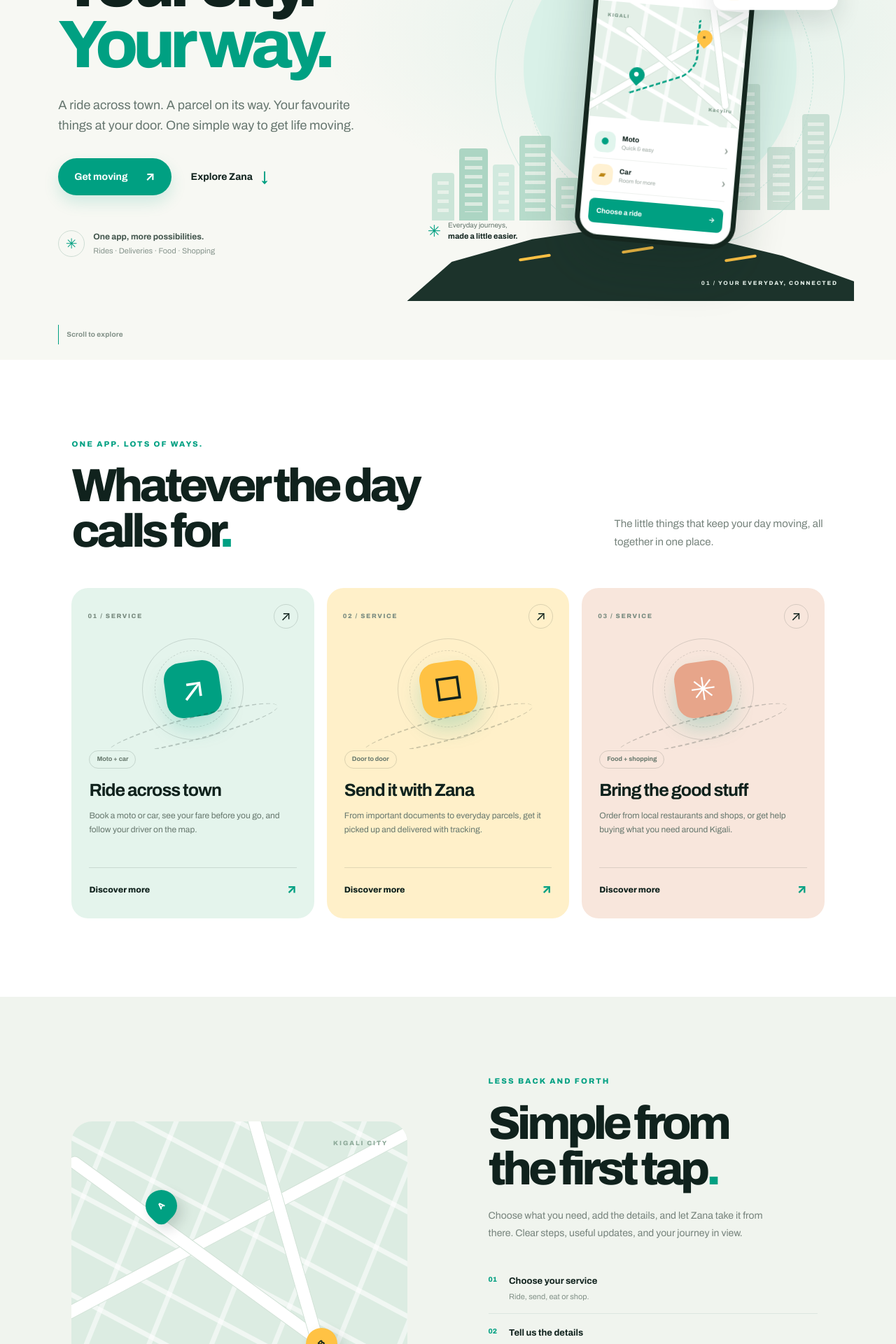
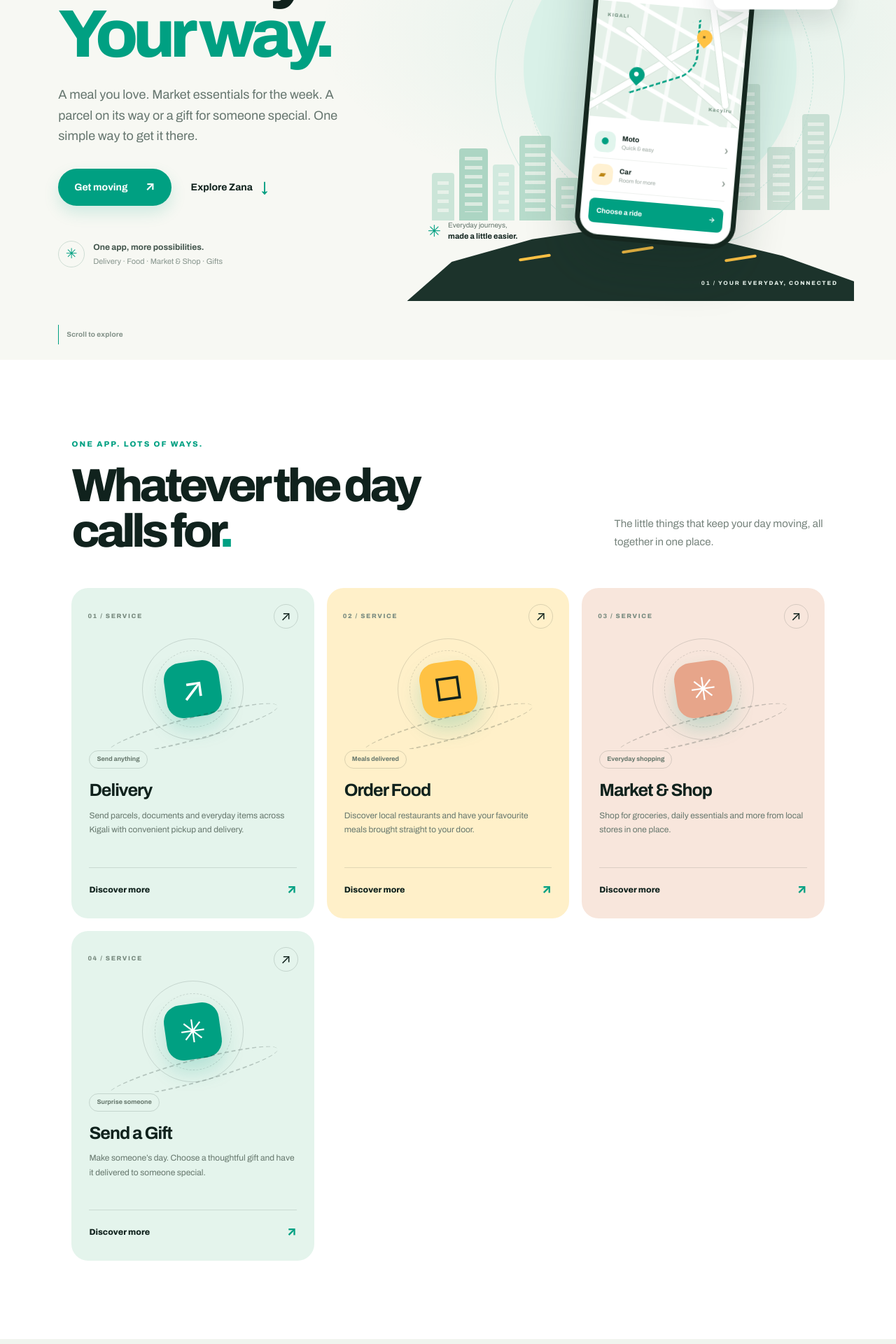
Before and after one commit to Jesuefe/zana-ride, a Next.js app in the folder landing/: page / in a window 1280 px wide. Shown: the part 300-2220 px from the top of the page at 70% size. Built offline with nearby package versions, Linux system fonts and the light colour scheme.

Commit message:
Update Zana landing page service offerings

```diff
--- a/landing/app/page.tsx
+++ b/landing/app/page.tsx
@@ -7,9 +7,10 @@ const DRIVER = 'https://driver.zanaride.rw';
 const MERCHANT = '/merchants';
 
 const SERVICES = [
-  { number: '01', icon: '↗', title: 'Ride across town', text: 'Book a moto or car, see your fare before you go, and follow your driver on the map.', tag: 'Moto + car', href: APP, tone: 'mint' },
-  { number: '02', icon: '↗', title: 'Send it with Zana', text: 'From important documents to everyday parcels, get it picked up and delivered with tracking.', tag: 'Door to door', href: APP, tone: 'yellow' },
-  { number: '03', icon: '↗', title: 'Bring the good stuff', text: 'Order from local restaurants and shops, or get help buying what you need around Kigali.', tag: 'Food + shopping', href: APP, tone: 'peach' },
+  { number: '01', icon: '↗', title: 'Delivery', text: 'Send parcels, documents and everyday items across Kigali with convenient pickup and delivery.', tag: 'Send anything', href: APP, tone: 'mint' },
+  { number: '02', icon: '↗', title: 'Order Food', text: 'Discover local restaurants and have your favourite meals brought straight to your door.', tag: 'Meals delivered', href: APP, tone: 'yellow' },
+  { number: '03', icon: '↗', title: 'Market & Shop', text: 'Shop for groceries, daily essentials and more from local stores in one place.', tag: 'Everyday shopping', href: APP, tone: 'peach' },
+  { number: '04', icon: '↗', title: 'Send a Gift', text: 'Make someone’s day. Choose a thoughtful gift and have it delivered to someone special.', tag: 'Surprise someone', href: APP, tone: 'mint' },
 ];
 
 export default function Landing() {
@@ -49,14 +50,14 @@ export default function Landing() {
         <div className="hero-copy">
           <div className="eyebrow"><span className="live-dot" /> MADE FOR KIGALI, RWANDA</div>
           <h1>Your city.<br /><span>Your way.</span></h1>
-          <p className="hero-lede">A ride across town. A parcel on its way. Your favourite things at your door. One simple way to get life moving.</p>
+          <p className="hero-lede">A meal you love. Market essentials for the week. A parcel on its way or a gift for someone special. One simple way to get it there.</p>
           <div className="hero-actions">
             <a className="button button-primary" href={APP}>Get moving <span aria-hidden="true">↗</span></a>
             <a className="text-link" href="#services">Explore Zana <span aria-hidden="true">↓</span></a>
           </div>
           <div className="hero-trust">
             <span className="trust-icon">✳</span>
-            <span><strong>One app, more possibilities.</strong><small>Rides · Deliveries · Food · Shopping</small></span>
+            <span><strong>One app, more possibilities.</strong><small>Delivery · Food · Market & Shop · Gifts</small></span>
           </div>
         </div>
 
@@ -106,7 +107,7 @@ export default function Landing() {
           <div className="how-map"><span className="how-road how-road-one" /><span className="how-road how-road-two" /><span className="how-road how-road-three" /><span className="how-pin pin-a">A</span><span className="how-pin pin-b">B</span><span className="how-map-label">KIGALI CITY</span></div>
           <div className="trip-card"><span className="trip-check">✓</span><span><strong>You're all set.</strong><small>Your journey, in your hands.</small></span></div>
         </div>
-        <div className="how-copy"><p className="eyebrow">LESS BACK AND FORTH</p><h2>Simple from<br />the first tap<span className="brand-dot">.</span></h2><p>Choose what you need, add the details, and let Zana take it from there. Clear steps, useful updates, and your journey in view.</p><div className="steps"><div className="step"><span>01</span><div><strong>Choose your service</strong><p>Ride, send, eat or shop.</p></div></div><div className="step"><span>02</span><div><strong>Tell us the details</strong><p>Set your destination or delivery.</p></div></div><div className="step"><span>03</span><div><strong>Keep your day moving</strong><p>Follow progress and stay in the loop.</p></div></div></div><a className="button button-dark" href={APP}>Try Zana <span aria-hidden="true">↗</span></a></div>
+        <div className="how-copy"><p className="eyebrow">LESS BACK AND FORTH</p><h2>Simple from<br />the first tap<span className="brand-dot">.</span></h2><p>Choose what you need, add the details, and let Zana take it from there. Clear steps, useful updates, and your journey in view.</p><div className="steps"><div className="step"><span>01</span><div><strong>Choose your service</strong><p>Choose delivery, food, market shopping or gifts.</p></div></div><div className="step"><span>02</span><div><strong>Tell us the details</strong><p>Choose what you need and where it should go.</p></div></div><div className="step"><span>03</span><div><strong>Keep your day moving</strong><p>Follow progress and stay in the loop.</p></div></div></div><a className="button button-dark" href={APP}>Try Zana <span aria-hidden="true">↗</span></a></div>
       </section>
 
       <section className="business-section section-pad" id="business">
```
